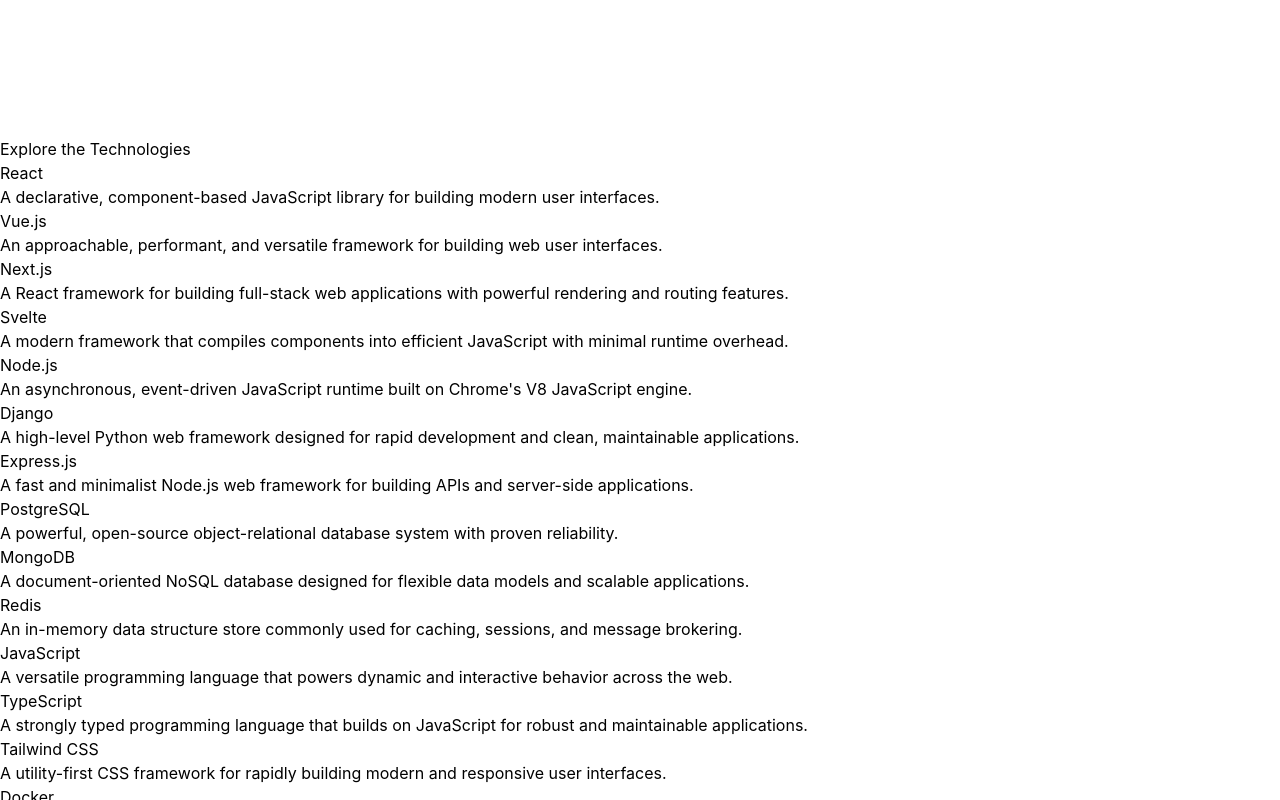
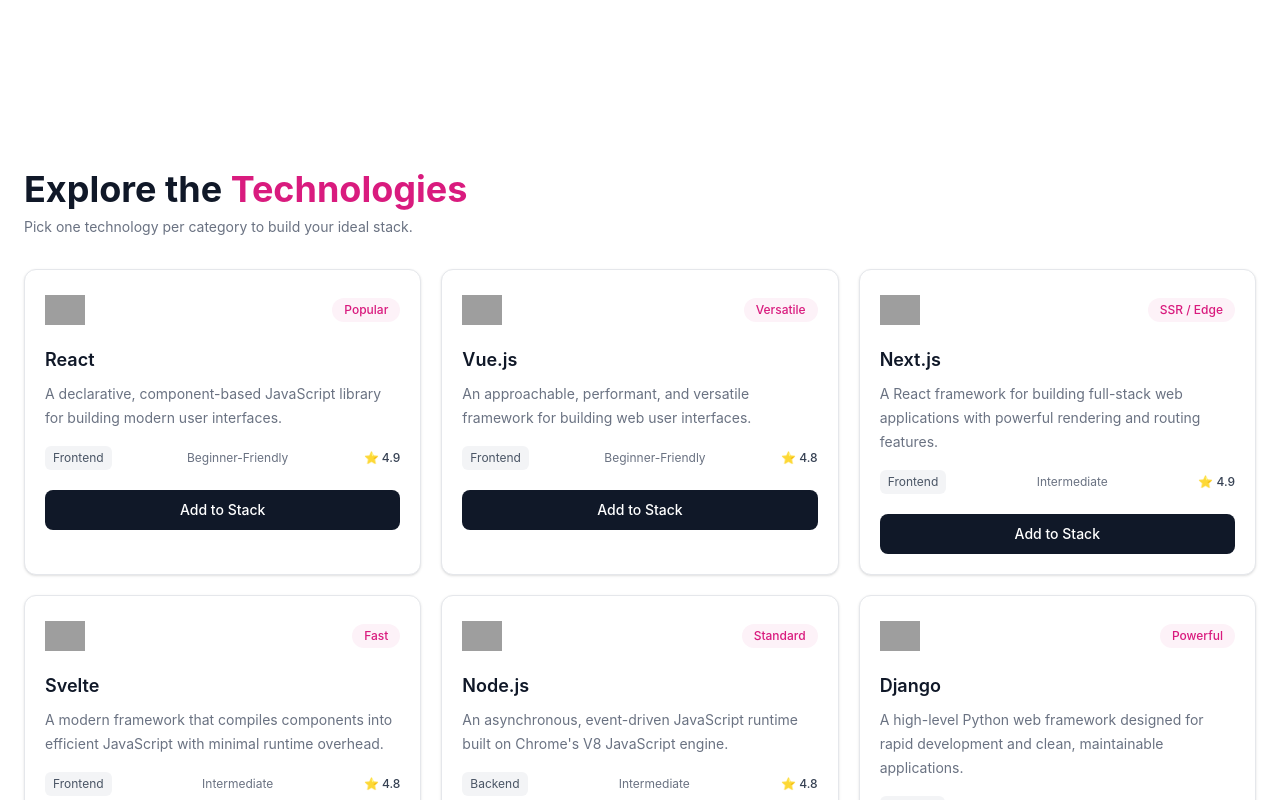
Before and after one commit to Aabidh351/B14-A05-DevStack, a React (Vite) app: page / in a window 1280 px wide. Shown: the part 640-1440 px from the top of the page. Built offline with nearby package versions, Linux system fonts and the light colour scheme; grey boxes are pictures that could not be loaded.

Commit message:
Cards Created

```diff
--- a/src/components/Explore.tsx
+++ b/src/components/Explore.tsx
@@ -1,6 +1,6 @@
 import { useEffect, useState } from "react";
 import type { TechType } from "../types/TechType";
-
+import TechCard from "./TechCard";
 
 const Explore = () => {
   const [tech, setTech] = useState<TechType[]>([]);
@@ -16,19 +16,30 @@
     fetchTech();
   }, []);
 
-  console.log(tech);
+  return (
+    <section className="w-full bg-white">
+      <div className="mx-auto max-w-7xl px-6 py-8">
 
-  return (
-    <section>
-      <h2>Explore the Technologies</h2>
+        <div className="mb-8">
+          <h2 className="text-3xl font-bold text-gray-900 md:text-4xl">
+            Explore the{" "}
+            <span className="text-[#D91B7E]">
+              Technologies
+            </span>
+          </h2>
 
-      <div>
-        {tech.map((technology) => (
-          <div key={technology.id}>
-            <h3>{technology.name}</h3>
-            <p>{technology.description}</p>
-          </div>
-        ))}
+          <p className="mt-2 text-sm text-gray-500">
+            Pick one technology per category to build your ideal stack.
+          </p>
+        </div>
+
+        <div className="grid grid-cols-1 gap-5 sm:grid-cols-2 lg:grid-cols-3">
+          {tech.map((technology) => (
+            <TechCard key={technology.id} technology={technology}
+            />
+          ))}
+        </div>
+
       </div>
     </section>
   );
--- a/src/components/TechCard.tsx
+++ b/src/components/TechCard.tsx
@@ -0,0 +1,46 @@
+import type { TechType } from "../types/TechType";
+
+type TechCardProps = {
+  technology: TechType;
+};
+
+const TechCard = ({ technology }: TechCardProps) => {
+  return (
+    <div className="rounded-xl border border-gray-200 bg-white p-5 shadow-sm transition hover:shadow-md">
+
+      <div className="flex items-center justify-between">
+        <img src={technology.icon} alt={technology.name} className="h-10 w-10 object-contain"/>
+
+        <span className="rounded-full bg-pink-50 px-3 py-1 text-xs font-medium text-[#D91B7E]">
+          {technology.badge}
+        </span>
+      </div>
+
+      <h3 className="mt-4 text-lg font-semibold text-gray-900">
+        {technology.name}
+      </h3>
+
+      <p className="mt-2 text-sm leading-6 text-gray-500">
+        {technology.description}
+      </p>
+
+      <div className="mt-4 flex items-center justify-between text-xs">
+
+        <span className="rounded-md bg-gray-100 px-2 py-1 text-gray-600">
+          {technology.category}
+        </span>
+        <span className="text-gray-500">
+          {technology.difficulty}
+        </span>
+        <span className="font-medium text-gray-700">
+          ⭐ {technology.rating}
+        </span>
+      </div>
+      <button className="mt-5 w-full rounded-lg bg-gray-900 py-2.5 text-sm font-medium text-white transition hover:bg-[#D91B7E]">
+        Add to Stack
+      </button>
+    </div>
+  );
+};
+
+export default TechCard;
```
